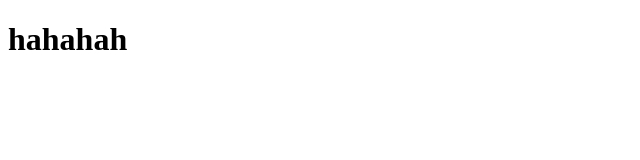
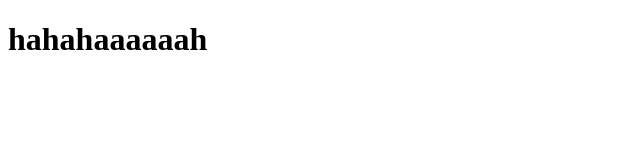
Before and after one commit to keellyyy/musical-giggle, a plain HTML site: page index.html in a window 1280 px wide. Shown: the whole page, without its empty margins (0-640 px from the left). Drawn offline with Linux system fonts and the light colour scheme.

Commit message:
added text

```diff
--- a/index.html
+++ b/index.html
@@ -6,6 +6,6 @@
     <title>Document</title>
 </head>
 <body>
-    <h1>hahahah</h1>
+    <h1>hahahaaaaaah</h1>
 </body>
 </html>
```
